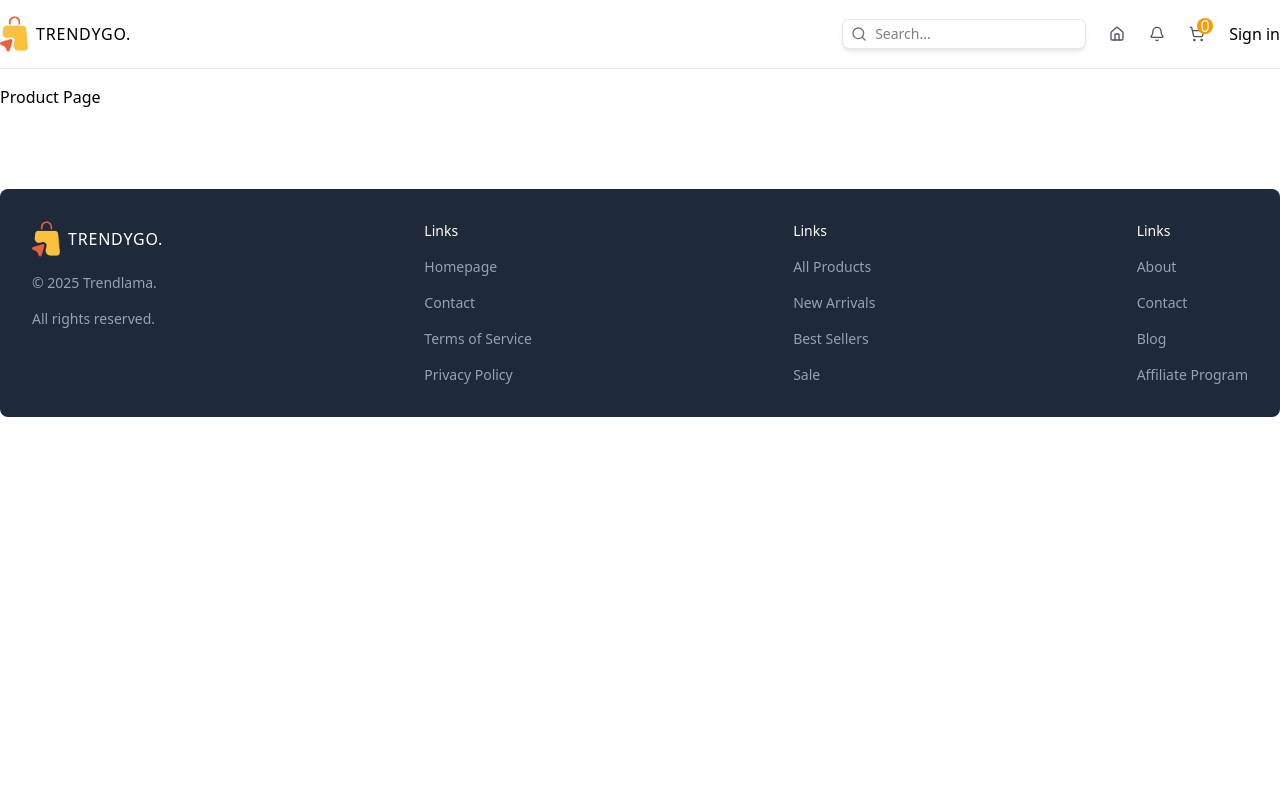
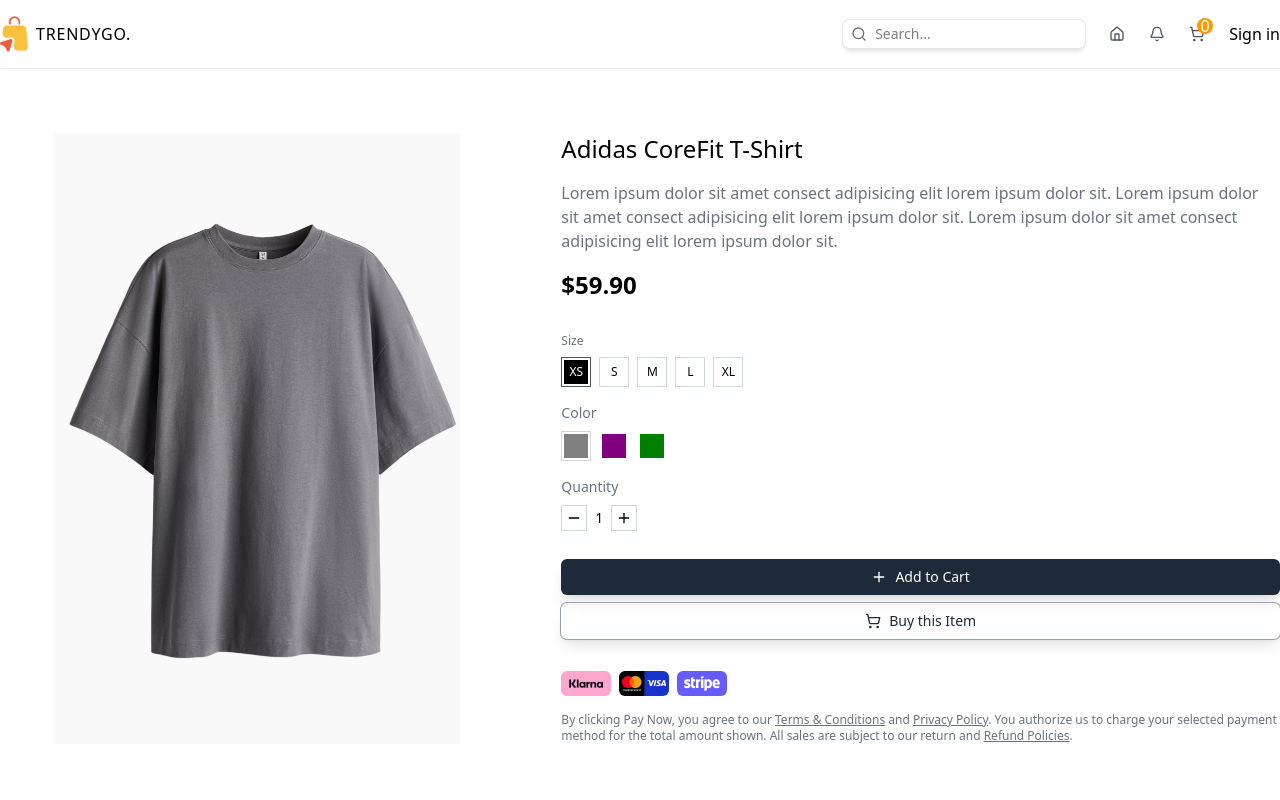
Before and after one commit to abrarjahinayat/TRENDYGO-Where-Style-Meets-You, a Next.js app: page /products/1 in a window 1280 px wide. Shown: the top 800 px of the page. Built offline with nearby package versions, Linux system fonts and the light colour scheme.

Commit message:
single product page done

```diff
--- a/src/app/(root)/products/[id]/page.jsx
+++ b/src/app/(root)/products/[id]/page.jsx
@@ -1,11 +1,86 @@
-import React from 'react'
+import ProductInteraction from "@/app/components/ProductInteraction";
+import Image from "next/image";
+import React from "react";
 
-const ProductPage = () => {
+const products = {
+  id: 1,
+  name: "Adidas CoreFit T-Shirt",
+  shortDescription:
+    "Lorem ipsum dolor sit amet consect adipisicing elit lorem ipsum dolor sit.",
+  description:
+    "Lorem ipsum dolor sit amet consect adipisicing elit lorem ipsum dolor sit. Lorem ipsum dolor sit amet consect adipisicing elit lorem ipsum dolor sit. Lorem ipsum dolor sit amet consect adipisicing elit lorem ipsum dolor sit.",
+  price: 59.9,
+  sizes: ["xs", "s", "m", "l", "xl"],
+  colors: ["gray", "purple", "green"],
+  images: {
+    gray: "/products/1g.png",
+    purple: "/products/1p.png",
+    green: "/products/1gr.png",
+  },
+  slug: "adidas-corefit-t-shirt",
+};
+const ProductPage = ({ searchParams }) => {
+  const { size, color } = searchParams;
+  const selectedSize = size || products.sizes[0];
+  const selectedColor = color || products.colors[0];
   return (
-    <div className='container'>
-      <h1>Product Page</h1>
+    <div className="container flex flex-col gap-4 lg:flex-row md:gap-12 mt-12">
+      {/* IMAGES */}
+      <div className="w-full lg:w-5/12 relative aspect-[2/2]">
+        <Image
+          src={products.images[selectedColor]}
+          alt={products.name}
+          fill
+          className="object-contain rounded-md"
+        />
+      </div>
+      {/* DETAILES */}
+      <div className="w-full lg:w-7/12  flex flex-col gap-4">
+        <h1 className="text-2xl font-medium">{products.name}</h1>
+        <p className="text-gray-500">{products.description}</p>
+        <h2 className="text-2xl font-semibold">${products.price.toFixed(2)}</h2>
+
+        <ProductInteraction
+          products={products}
+          selectedColor={selectedColor}
+          selectedSize={selectedSize}
+        />
+
+        {/* CARD INFO */}
+        <div className="flex items-center gap-2 mt-4">
+          <Image
+            src="/klarna.png"
+            alt="klarna"
+            width={50}
+            height={25}
+            className="rounded-md"
+          />
+          <Image
+            src="/cards.png"
+            alt="cards"
+            width={50}
+            height={25}
+            className="rounded-md"
+          />
+          <Image
+            src="/stripe.png"
+            alt="stripe"
+            width={50}
+            height={25}
+            className="rounded-md"
+          />
+        </div>
+        <p className="text-gray-500 text-xs">
+          By clicking Pay Now, you agree to our{" "}
+          <span className="underline hover:text-black">Terms & Conditions</span>{" "}
+          and <span className="underline hover:text-black">Privacy Policy</span>
+          . You authorize us to charge your selected payment method for the
+          total amount shown. All sales are subject to our return and{" "}
+          <span className="underline hover:text-black">Refund Policies</span>.
+        </p>
+      </div>
     </div>
-  )
-}
+  );
+};
 
-export default ProductPage
+export default ProductPage;
--- a/src/app/components/CartContent.jsx
+++ b/src/app/components/CartContent.jsx
@@ -9,7 +9,7 @@
 import { useSelector } from "react-redux";
 import { useDispatch } from "react-redux";
 import { removeFromCart, updateQuantity, clearCart } from "@/redux/cartSlice";
-import { MinusSquare } from "lucide-react";
+
 import { Minus } from "lucide-react";
 import { Plus } from "lucide-react";
 
--- a/src/app/components/ProductCard.jsx
+++ b/src/app/components/ProductCard.jsx
@@ -29,7 +29,7 @@
     dispatch(
       addToCart({
         ...product,
-        quantity: 1,
+        quantity: producttype.quantity || 1,
         size: producttype.size,
         color: producttype.color,
         image: producttype.image,
--- /dev/null
+++ b/src/app/components/ProductInteraction.jsx
@@ -0,0 +1,128 @@
+"use client";
+import { Plus } from "lucide-react";
+import { Minus } from "lucide-react";
+import { usePathname, useRouter, useSearchParams } from "next/navigation";
+import React, { useState } from "react";
+import { useDispatch } from "react-redux";
+import { removeFromCart, updateQuantity, clearCart, addToCart } from "@/redux/cartSlice";
+import { ShoppingCart } from "lucide-react";
+import { toast } from "react-toastify";
+
+const ProductInteraction = ({ products, selectedColor, selectedSize }) => {
+    const dispatch = useDispatch();
+  const [quantity, setQuantity] = useState(1);
+
+  const router = useRouter();
+  const pathname = usePathname();
+  const searchParams = useSearchParams();
+
+  const handleTypeChange = (type, value) => {
+    const params = new URLSearchParams(searchParams.toString());
+    params.set(type, value);
+    router.push(`${pathname}?${params.toString()}`, { scroll: false });
+  };
+
+  const handleQuantityChange = (type) => {
+    if (type === "increment") {
+      setQuantity((prev) => prev + 1);
+    } else {
+      if (quantity > 1) {
+        setQuantity((prev) => prev - 1);
+      }
+    }
+  };
+
+   const handleAddToCart = () => {
+    dispatch(
+      addToCart({
+        ...products,
+        quantity: quantity,
+        size: selectedSize,
+        color: selectedColor,
+        image: products.images[selectedColor],
+      })
+    );
+      toast.success("Product added to cart");
+    };
+  return (
+    <div className="flex flex-col gap-4 mt-4">
+      {/* SIZE */}
+      <div className="flex flex-col gap-2 text-xs">
+        <span className="text-gray-500">Size</span>
+        <div className="flex items-center gap-2">
+          {products.sizes.map((size) => (
+            <div
+              className={`cursor-pointer border-1 p-[2px] ${
+                selectedSize === size ? "border-gray-600" : "border-gray-300"
+              }`}
+              key={size}
+              onClick={() => handleTypeChange("size", size)}
+            >
+              <div
+                className={`w-6 h-6 text-center flex items-center justify-center ${
+                  selectedSize === size
+                    ? "bg-black text-white"
+                    : "bg-white text-black"
+                }`}
+              >
+                {size.toUpperCase()}
+              </div>
+            </div>
+          ))}
+        </div>
+      </div>
+      {/* COLOR */}
+      <div className="flex flex-col gap-2 text-sm">
+        <span className="text-gray-500">Color</span>
+        <div className="flex items-center gap-2">
+          {products.colors.map((color) => (
+            <div
+              className={`cursor-pointer border-1 p-[2px] ${
+                selectedColor === color ? "border-gray-300" : "border-white"
+              }`}
+              key={color}
+              onClick={() => handleTypeChange("color", color)}
+            >
+              <div className={`w-6 h-6`} style={{ backgroundColor: color }} />
+            </div>
+          ))}
+        </div>
+      </div>
+      {/* QUANTITY */}
+      <div className="flex flex-col gap-2 text-sm">
+
+          <span className="text-gray-500">Quantity</span>
+          <div className="flex items-center gap-2">
+            <button
+              className="cursor-pointer border-1 border-gray-300 p-1"
+              onClick={() => handleQuantityChange("decrement")}
+            >
+              <Minus className="w-4 h-4" />
+            </button>
+            <span>{quantity}</span>
+            <button
+              className="cursor-pointer border-1 border-gray-300 p-1"
+              onClick={() => handleQuantityChange("increment")}
+            >
+              <Plus className="w-4 h-4" />
+            </button>
+
+        </div>
+           {/* BUTTONS */}
+      <button
+        onClick={handleAddToCart}
+        className="bg-gray-800 text-white px-4 py-2 mt-5 rounded-md shadow-lg flex items-center justify-center gap-2 cursor-pointer text-sm font-medium"
+      >
+        <Plus className="w-4 h-4" />
+        Add to Cart
+      </button>
+      <button className="ring-1 ring-gray-400 shadow-lg text-gray-800 px-4 py-2 rounded-md flex items-center justify-center cursor-pointer gap-2 text-sm font-medium">
+        <ShoppingCart className="w-4 h-4" />
+        Buy this Item
+      </button>
+      </div>
+    </div>
+  );
+};
+
+export default ProductInteraction;
```
